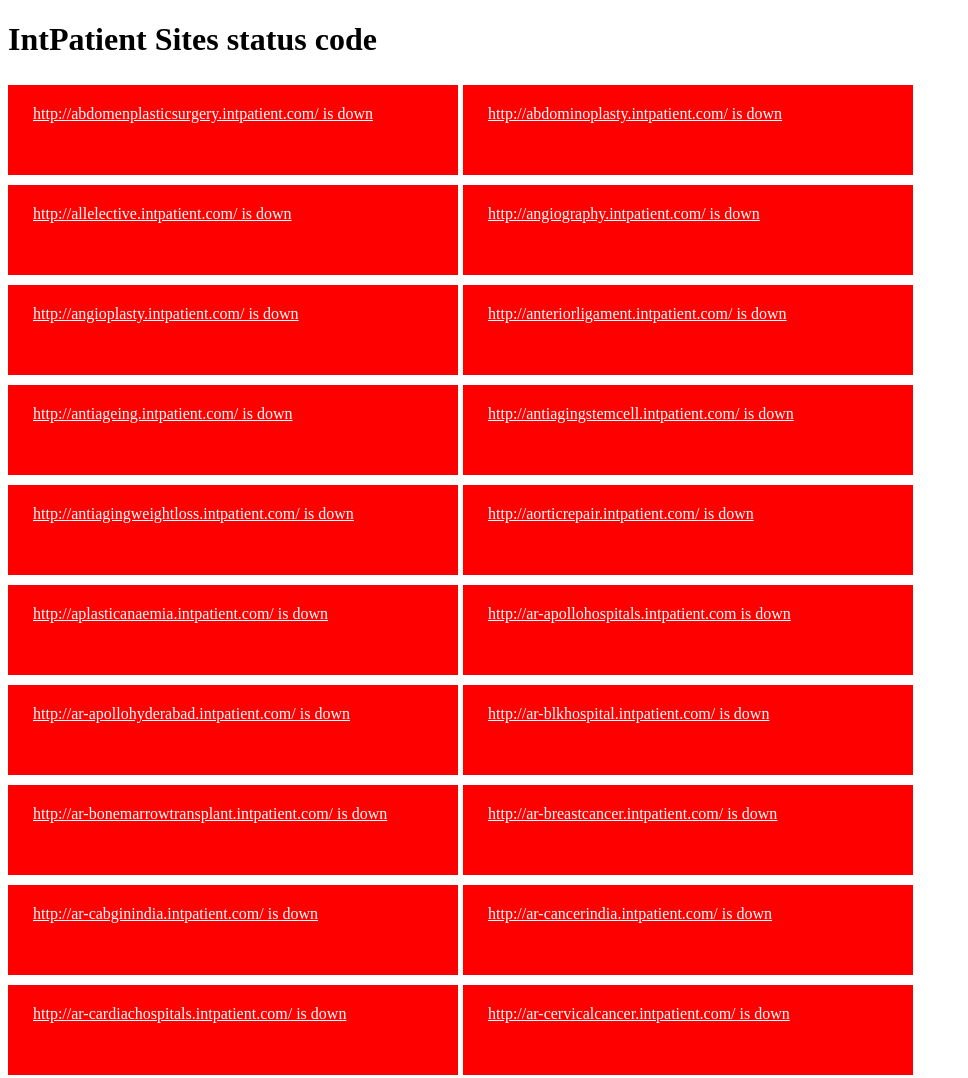
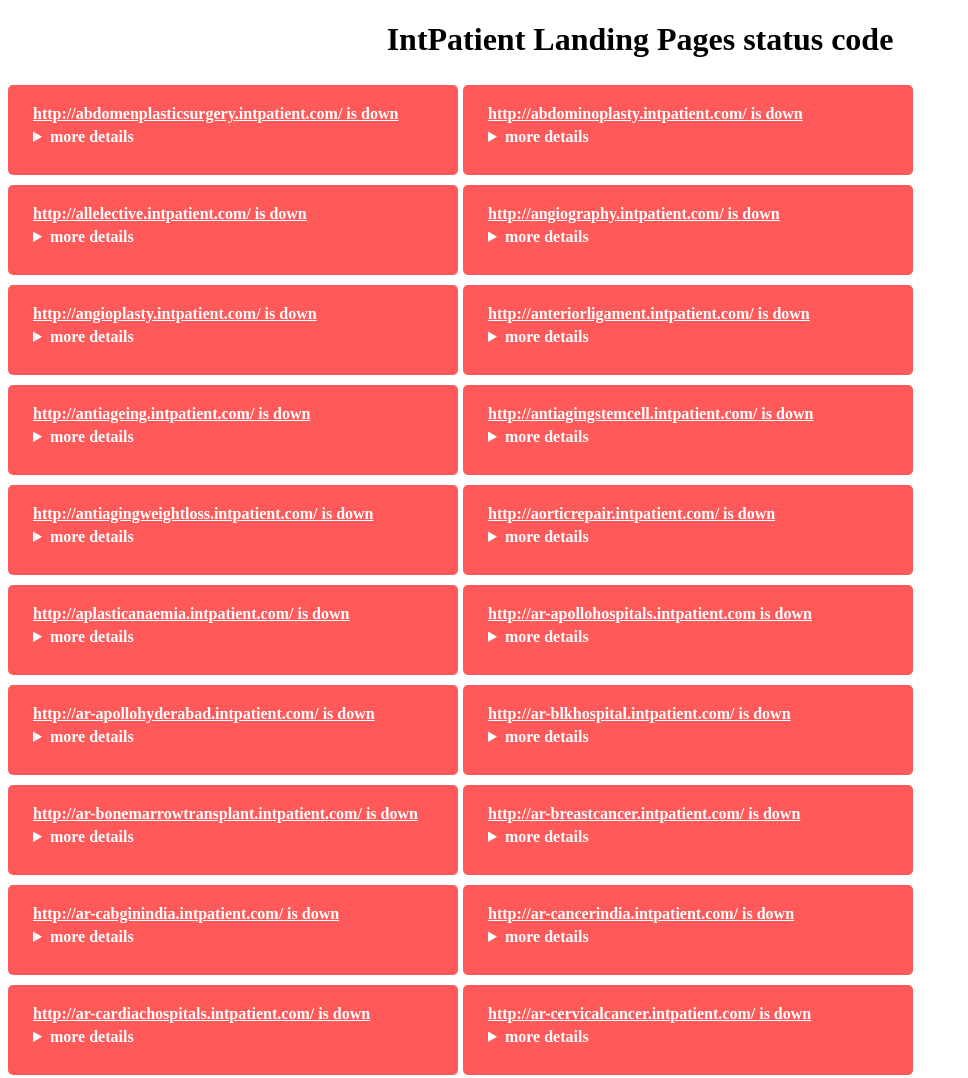
Before and after one commit to premshetty/newLandingPages, a plain HTML site: page index.html in a window 1280 px wide. Shown: the top 1078 px of the page, without its empty margins (0-968 px from the left). Drawn offline with nearby package versions, Linux system fonts and the light colour scheme; no server answers.

Commit message:
design update

```diff
--- a/index.html
+++ b/index.html
@@ -14,7 +14,13 @@
 </head>
 
 <body>
-    <h1> IntPatient Sites status code</h1>
+    <div class="center">
+        <h1>IntPatient Landing Pages status code</h1>
+
+        <!-- <button onclick=sortbyUp()> Sort By up </button>
+        <button onclick=sortbydown()> Sort By dowm</button> -->
+    </div>
+    <div class='filter'> </div>
     <div id="site-status"> </div>
     <script src="script2.js" defer></script>
 
--- a/script2.js
+++ b/script2.js
@@ -89,7 +89,8 @@ const sites = [
   "https://apollodelhi.intpatient.com/",
   "https://cancerapollo.intpatient.com/",
   "https://fortisescortsdelhi.intpatient.com/",
-  "https://hosplan.com/",
+  "https://new-landing-pages.vercel.app/",
+  "https://hosplan.com/hospital/fortis-hospital-shalimar-bagh",
 ];
 const checkStatusCode = () => {
   const writehere = document.getElementById("site-status");
@@ -104,8 +105,15 @@ const checkStatusCode = () => {
         }
       })
       .catch((err) => {
-        writehere.innerHTML += `<a class="down" href=${site} style='color:white;'>${site}  is down</a>`;
+        writehere.innerHTML += `<div class="down">
+        <a  href=${site} style='color:white;'>${site}  is down</a>
+        <details>
+  <summary>more details</summary>
+  <p>${err.message}</p>
+</details`;
       });
   });
 };
+const sortbyUp = () => {};
+const sortbyDown = () => {};
 checkStatusCode();
--- a/style.css
+++ b/style.css
@@ -1,5 +1,6 @@
-#site-status > a {
-  height: 50px;
+#site-status > a,
+#site-status > div {
+  min-height: 50px;
 
   width: 400px;
   padding: 20px 25px;
@@ -8,17 +9,26 @@
   border: 2px black;
   text-size-adjust: inherit;
   white-space: inherit;
+  border-radius: 5px;
 }
 .up {
-  background-color: green;
+  background-color: rgba(0, 128, 0, 0.651);
   color: white;
+  font-weight: bold;
 }
 .down {
-  background-color: red;
+  background-color: rgba(255, 0, 0, 0.651);
   color: white;
+  font-weight: bold;
+  display: flex;
+  gap: 5px;
+  flex-direction: column;
 }
 #site-status {
   display: flex;
   flex-wrap: wrap;
   gap: 5px;
 }
+.center {
+  text-align: center;
+}
```
